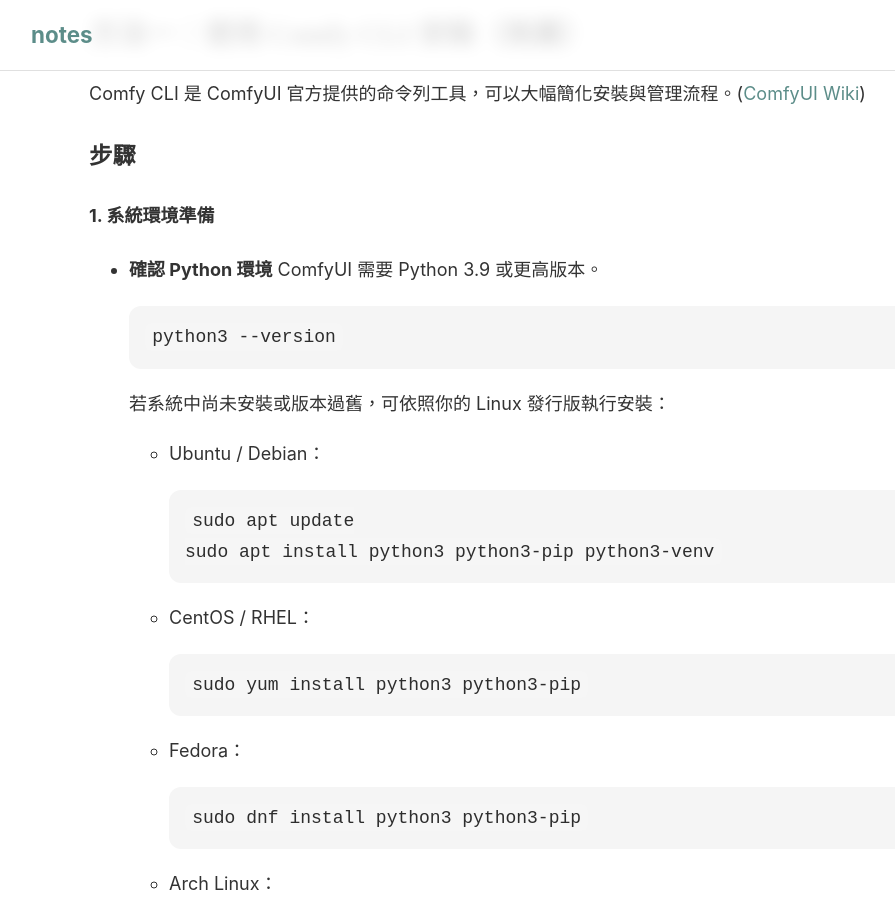
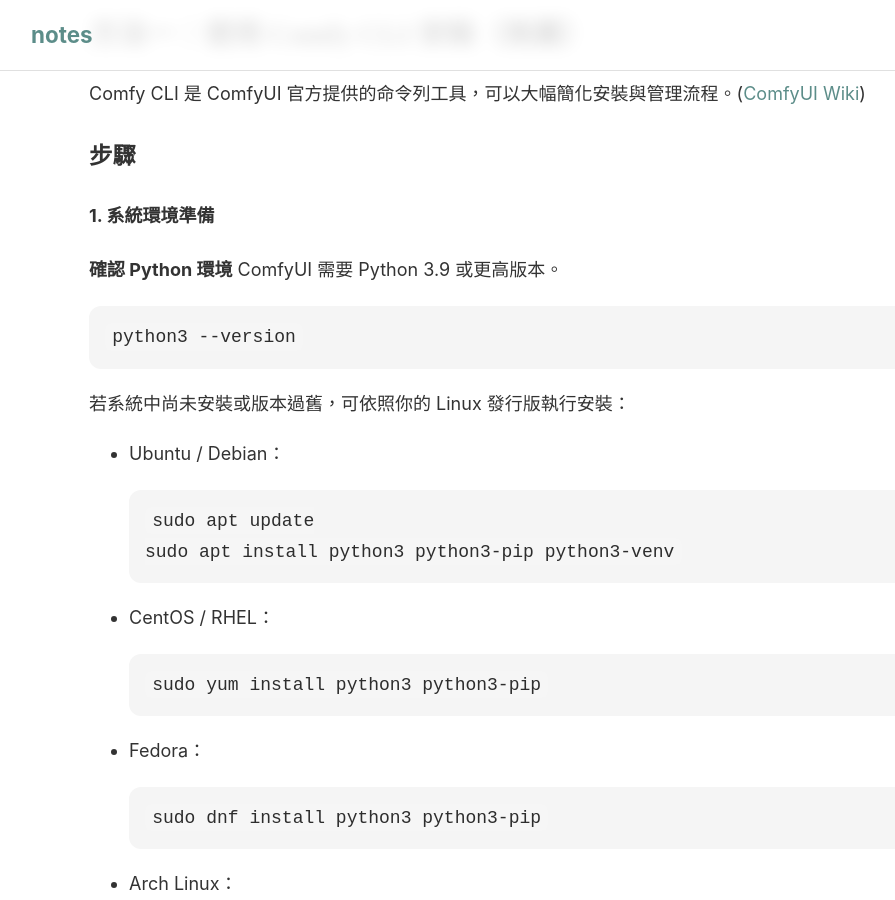
Before and after one commit to linjose/notes, a Jekyll site: the page built from _posts/2025-12-02-comfyui.md, in a window 1280 px wide and 900 px high, scrolled down 1696 px. Shown: the whole window, without its empty margins (1-896 px from the left). Built offline with Jekyll 4.4.1, drawn with Linux system fonts in a browser that asks for light colours.

````diff
--- a/_posts/2025-12-02-comfyui.md
+++ b/_posts/2025-12-02-comfyui.md
@@ -64,12 +64,12 @@ Comfy CLI 是 ComfyUI 官方提供的命令列工具，可以大幅簡化安裝
 
 #### 1. 系統環境準備
 
-* **確認 Python 環境**
-  ComfyUI 需要 Python 3.9 或更高版本。
+**確認 Python 環境**
+ComfyUI 需要 Python 3.9 或更高版本。
 
-  ```bash
-  python3 --version
-  ```
+```bash
+python3 --version
+```
 
   若系統中尚未安裝或版本過舊，可依照你的 Linux 發行版執行安裝：
 
````
